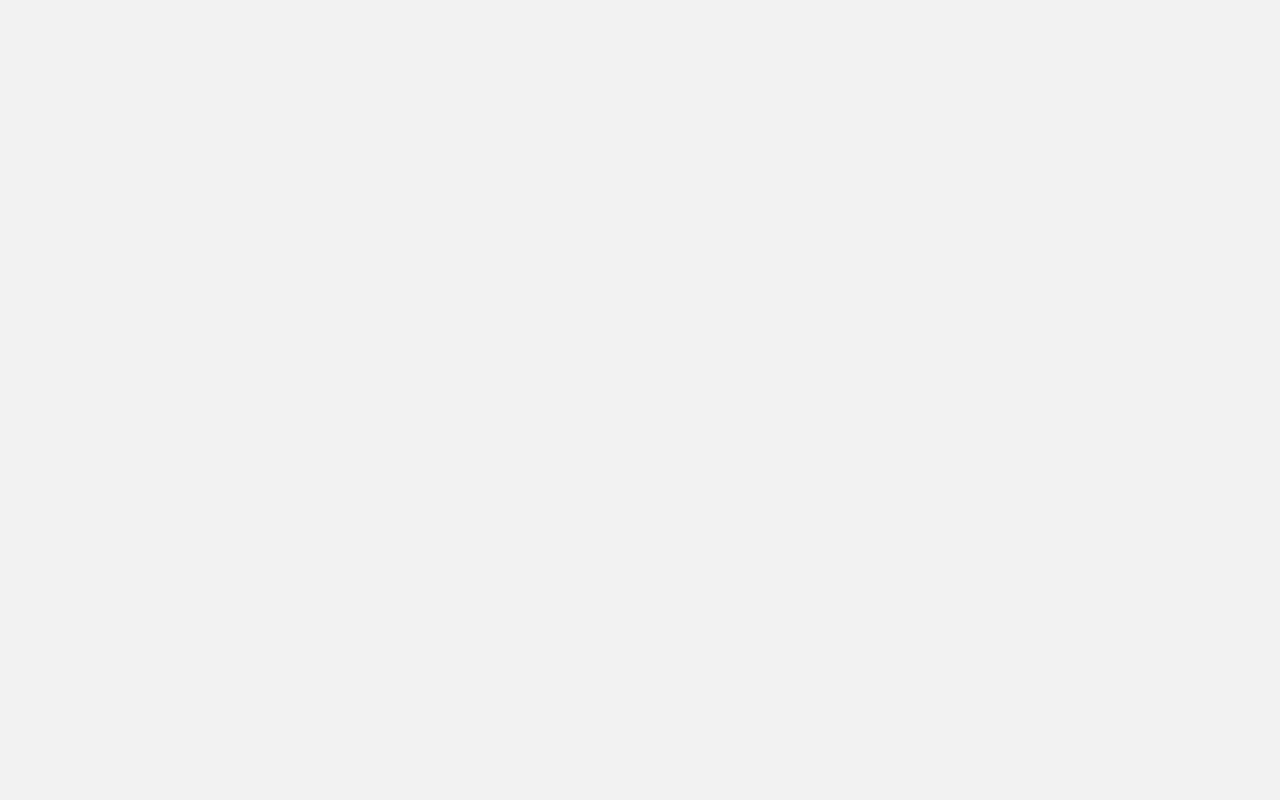
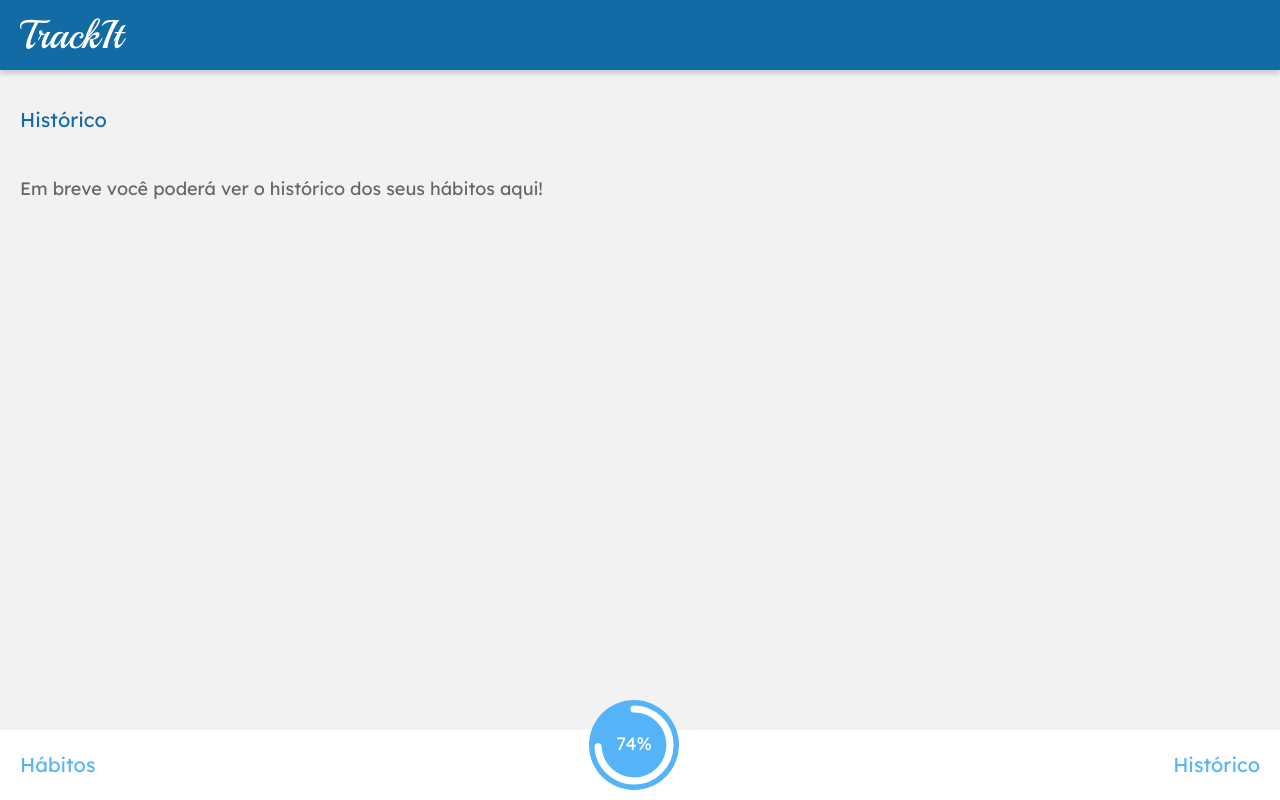
Before and after one commit to jumeneguete/TackIt, a React (Create React App) app: page /history in a window 1280 px wide. Built offline with nearby package versions, Linux system fonts and the light colour scheme.

Commit message:
Página de Histórico de Habitos + Botoes do Footer funcionando

```diff
--- a/src/components/App.js
+++ b/src/components/App.js
@@ -6,6 +6,7 @@ import Habits from "./habits/Habits";
 import Today from "./today/Today";
 import { useState } from "react";
 import UserContext from "./contexts/UserContext";
+import History from "./history/History";
 
 export default function App() {
     const [user, setUser] = useState("");
@@ -28,6 +29,9 @@ export default function App() {
                         <Route path="/today" exact>
                             <Today />
                         </Route>
+                        <Route path="/history" exact>
+                            <History />
+                        </Route>
                     </UserContext.Provider>
                 </Switch>
             </BrowserRouter>
--- a/src/components/Footer.js
+++ b/src/components/Footer.js
@@ -1,13 +1,15 @@
 import styled from "styled-components";
 import { CircularProgressbar, buildStyles} from "react-circular-progressbar";
 import "react-circular-progressbar/dist/styles.css";
+import { Link } from "react-router-dom";
 
 export default function Footer() {
 
     const percentage = 74;
     return (
         <FooterStyle>
-            <span>Hábitos</span>
+            <Link to={"/habits"}><span>Hábitos</span></Link>
+            <Link to={"/today"}>
             <div label="Background">
                 <CircularProgressbar
                     value={percentage}
@@ -22,7 +24,8 @@ export default function Footer() {
                     })}
                 />
             </div>
-            <span>Histórico</span>
+            </Link>
+            <Link to={"/history"}><span>Histórico</span></Link>
         </FooterStyle>
     );
 }
--- /dev/null
+++ b/src/components/history/HeaderHistory.js
@@ -0,0 +1,28 @@
+import styled from "styled-components";
+
+export default function HeaderHistory() {
+    return (
+        <HeaderStyles>
+            <h1>Histórico</h1>
+        </HeaderStyles>
+
+    );
+}
+
+const HeaderStyles = styled.div`
+    width: 100%;
+    height: 100px;
+    padding: 0 20px;
+    background-color: #f2f2f2;
+    display: flex;
+    justify-content: space-between;
+    align-items: center;
+    position: fixed;
+    top: 70px;
+    left:0;
+
+    h1 {
+        font-size: 20px;
+        color: #126BA5;
+    }
+`;
--- /dev/null
+++ b/src/components/history/History.js
@@ -0,0 +1,32 @@
+import UserContext from "../contexts/UserContext";
+import { useContext } from "react";
+import styled from "styled-components";
+import Footer from "../Footer";
+import Header from "../Header";
+import HeaderHistory from "./HeaderHistory";
+import MessageHistory from "./MessageHistory";
+
+export default function History() {
+    const {user} = useContext(UserContext);
+
+    return (
+        <>
+            <Header image={user.image} />
+            <Container>
+                <HeaderHistory />
+                <MarginTop>
+                    <MessageHistory />
+                </MarginTop>
+            </Container>
+            <Footer />
+        </>
+    );
+}
+
+const Container = styled.div`
+    margin-bottom: 140px;
+`;
+
+const MarginTop = styled.div`
+    margin-top: 180px;
+`;
--- /dev/null
+++ b/src/components/history/MessageHistory.js
@@ -0,0 +1,19 @@
+import styled from "styled-components";
+
+export default function MessageHistory() {
+    return (
+
+        <Span><p>Em breve você poderá ver o histórico dos seus hábitos aqui!</p></Span>
+
+
+    );
+}
+
+const Span = styled.span`
+    font-size: 18px;
+    color: #666666;
+
+    p{
+        padding: 0 20px;
+    }
+`;
```
